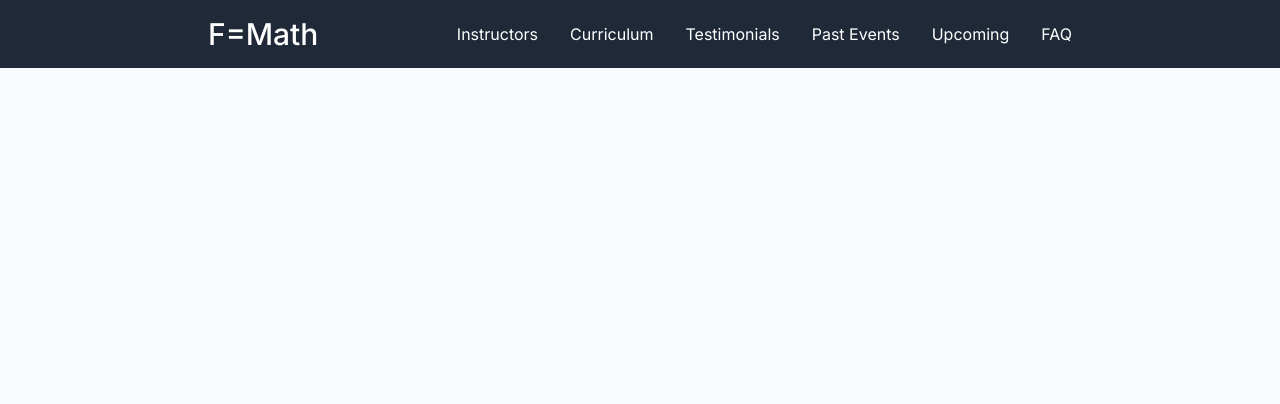
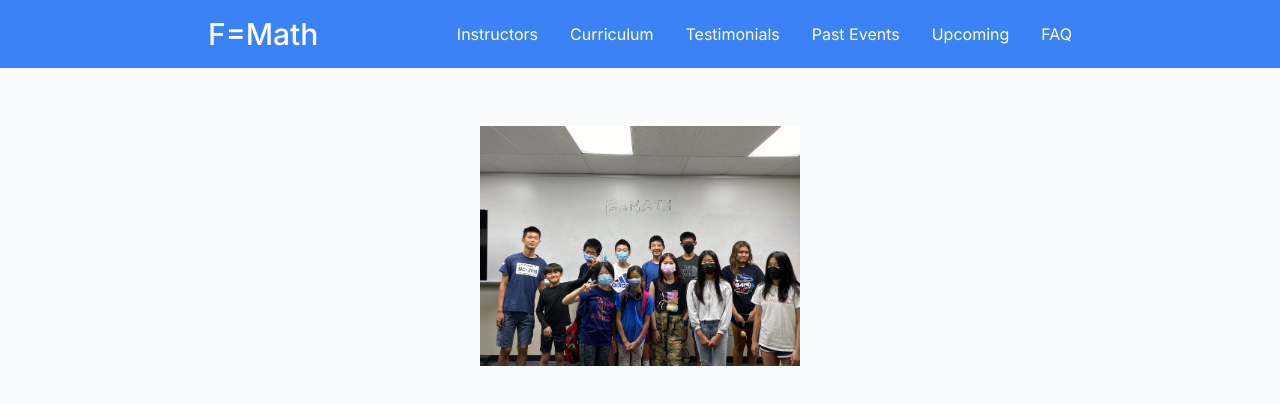
Before and after one commit to gautham-ramanarayanan/fequalsmath, a Next.js app: page / in a window 1280 px wide. Shown: the top 404 px of the page. Built offline with nearby package versions, Linux system fonts and the light colour scheme.

Commit message:
Changed NavBar color

```diff
--- a/src/app/page.jsx
+++ b/src/app/page.jsx
@@ -3,7 +3,7 @@ import Image from 'next/image'
 export default function Home() {
   return (
     <>
-    <header className="bg-gray-800 text-white sticky top z-10">
+    <header className="bg-blue-500 text-white sticky top z-10">
             <section className="max-w-4xl mx-auto p-4 flex justify-between items-center">
                 <h1 className="text-3xl font-medium">
                     <a href="#main">F=Math</a>
@@ -11,16 +11,21 @@ export default function Home() {
                 <button className="md:hidden text-3xl">&#9776;</button>
                 <nav className="hidden md:inline space-x-8">
                     <a href="#Instructors" className="hover:opacity-80">Instructors</a>
-                    <a href="#Curriculum" className="hover:opacity-90">Curriculum</a>
+                    <a href="#Curriculum" className="hover:opacity-80">Curriculum</a>
                     <a href="#Testimonials" className="hover:opacity-80">Testimonials</a>
-                    <a href="#Past Events" className="hover:opacity-90">Past Events</a>
-                    <a href="#Upcoming" className="hover:opacity-90">Upcoming</a>
-                    <a href="#FAQ" className="hover:opacity-90">FAQ</a>
+                    <a href="#Past Events" className="hover:opacity-80">Past Events</a>
+                    <a href="#Upcoming" className="hover:opacity-80">Upcoming</a>
+                    <a href="#FAQ" className="hover:opacity-80">FAQ</a>
                 </nav>
 
             </section>
         </header>
-    <main className="min-h-screen bg-slate-50 dark:bg-black dark:text-white">
+    <main className="min-h-screen bg-slate-50" id="main">
+        <section className="px-40 py-4 mx-auto flex justify-center">
+            <div className="relative lg:p-40 lg:my-0.5">
+                <Image src="/groupphoto.png" alt="Group Photo from F=Math" fill= "true" style={{objectFit: "contain"}} />
+            </div>
+        </section>
 
     </main>
 
```
